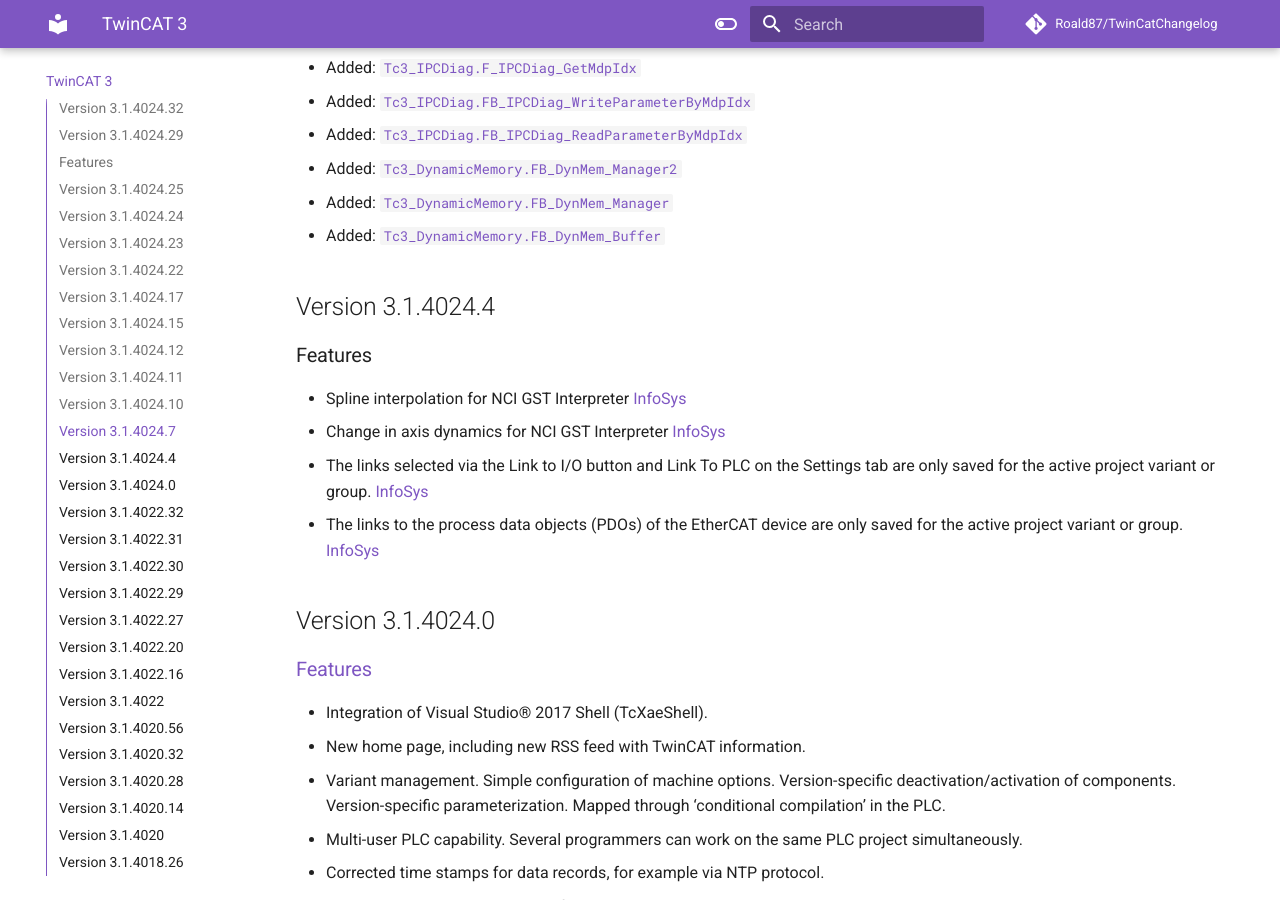
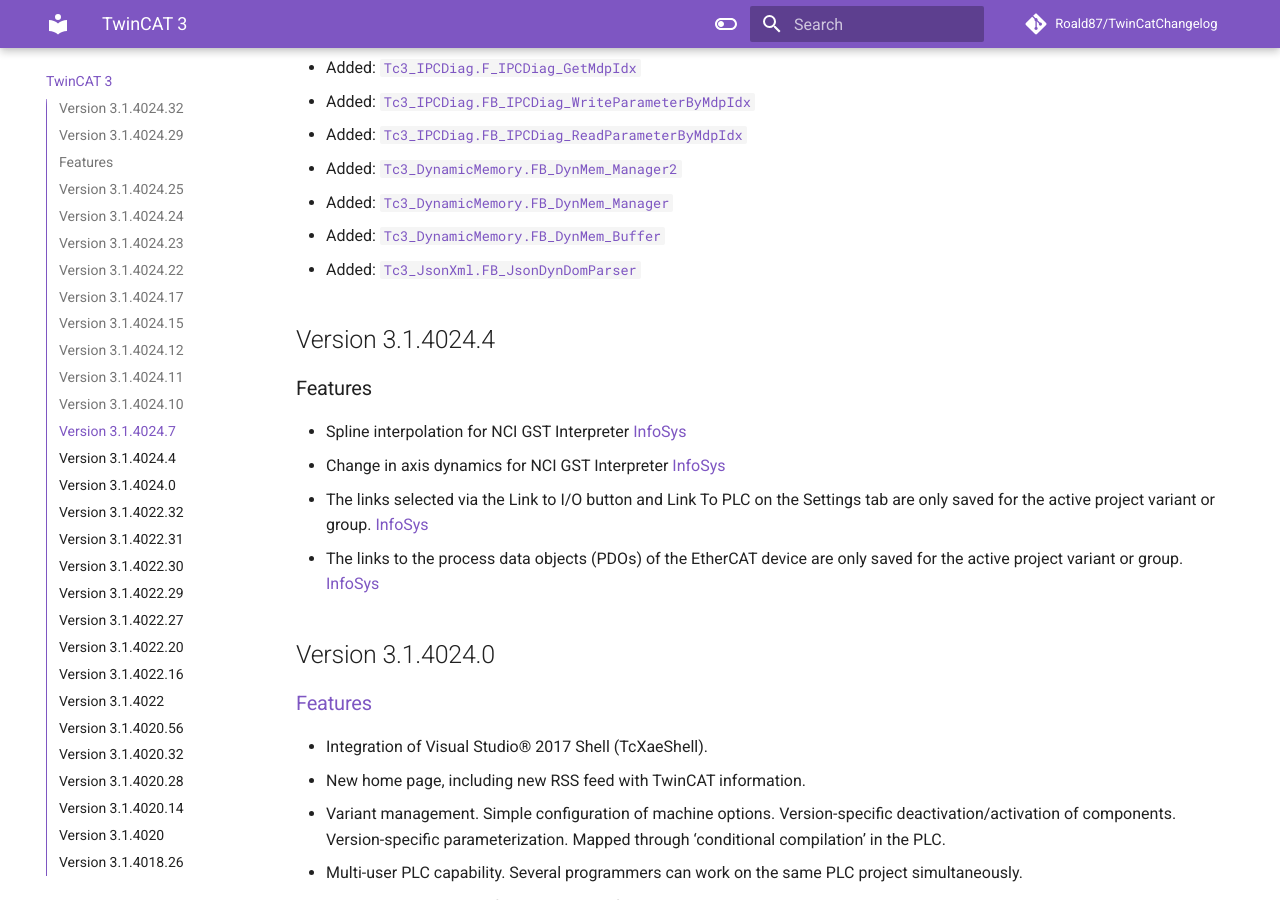
Before and after one commit to Roald87/TwinCatChangelog, an MkDocs documentation site: the page built from docs/tc3.md, in a window 1280 px wide and 900 px high, scrolled down 9021 px. Built offline with MkDocs 1.6.1 and Material for MkDocs 9.7.7, drawn with Linux system fonts in a browser that asks for light colours; comment, search, counter and statistics services are not loaded.

Commit message:
add Tc3_JsonXml.FB_JsonDynDomParser

```diff
--- a/docs/tc3.md
+++ b/docs/tc3.md
@@ -293,6 +293,7 @@
 -   Added: [`Tc3_DynamicMemory.FB_DynMem_Manager2`](https://infosys.beckhoff.com/../content/1033/tcplclib_tc3_dynamicmemory/8846845195.html?id=7453149925464657306)
 -   Added: [`Tc3_DynamicMemory.FB_DynMem_Manager`](https://infosys.beckhoff.com/../content/1033/tcplclib_tc3_dynamicmemory/8846834443.html?id=273899389167963679)
 -   Added: [`Tc3_DynamicMemory.FB_DynMem_Buffer`](https://infosys.beckhoff.com/../content/1033/tcplclib_tc3_dynamicmemory/8844514315.html?id=8241497333647833217)
+-   Added: [`Tc3_JsonXml.FB_JsonDynDomParser`](https://infosys.beckhoff.com/content/1033/tcplclib_tc3_jsonxml/8101725835.html?id=4882529747495611578)
 
 ## Version 3.1.4024.4
 
```
